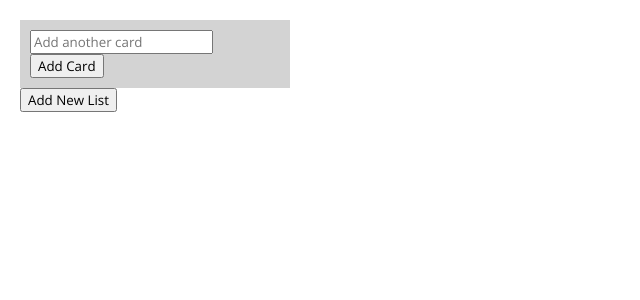
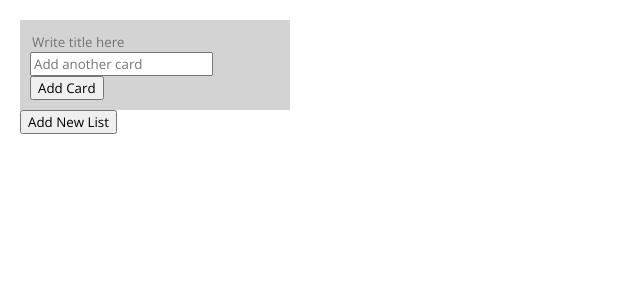
Before and after one commit to amberTrance/kanban-board, a React (Create React App) app: page / in a window 1280 px wide. Shown: the top 300 px of the page, without its empty margins (0-640 px from the left). Built offline with nearby package versions, Linux system fonts and the light colour scheme.

Commit message:
Added title input for list

```diff
--- a/src/App.js
+++ b/src/App.js
@@ -4,7 +4,7 @@ function App() {
   const [inputList, setInputList] = useState([
     []
   ])
-  // [ [a,a,a,a,a], [df,fdf,fdfd,fdfd]]
+  // [ [a,a,a,a,a, {title: blue}], [df,fdf,fdfd,fdfd]]
 
   const handleAddCard = (e,i) => {
     const list = [...inputList]
@@ -19,7 +19,7 @@ function App() {
   const handleAddList = (e) => {
     const list = [...inputList]
 
-    list.push([])
+    list.push([{title: ''}])
 
     setInputList(list)
   }
@@ -32,8 +32,18 @@ function App() {
     setInputList(list)
   }
 
-  const handleEditCard = (e,i) => {
+  const handleEditCard = (e,i,ind) => {
+    const list = [...inputList]
 
+    list[i][ind] = e.target.value
+
+    setInputList(list)
+  }
+
+  const handleEditListTitle = (e, i) => {
+    const list = [...inputList]
+
+    list[i].title = e.target.value
   }
 
   return (
@@ -42,12 +52,24 @@ function App() {
         { inputList.map((list, i) => {
           return (
             <div className="list-box" key={`list${i+1}`}>
+              <input
+                type="text"
+                placeholder="Write title here"
+                className="listTitle"
+                onChange={(e) => handleEditListTitle(e, i)}
+              />
               { list.map((card, ind) => {
                 return (
-                  <div className="card" key={`card${ind+1}`}>
-                    <p>{card}</p>
-                    <button onClick={(e) => handleDeleteCard(e,i,ind)}>Delete</button>
-                    <button onClick={(e) => handleEditCard(e,i,ind)}>Edit</button>
+                  <div>
+                    {ind !== 0 && <div className="card" key={`card${ind+1}`}>
+                      <input
+                        type="text"
+                        value={card}
+                        className="contentInput"
+                        onChange={(e) => handleEditCard(e,i,ind)}
+                      />
+                      <button onClick={(e) => handleDeleteCard(e,i,ind)}>Delete</button>
+                    </div>}
                   </div>
                 )
               })}
--- a/src/index.css
+++ b/src/index.css
@@ -27,3 +27,14 @@ body {
   background-color: white;
   margin-bottom: 10px;
 }
+
+.contentInput {
+  display: block;
+  border: none;
+}
+
+.listTitle {
+  border: none;
+  background-color: lightgrey;
+
+}
```
